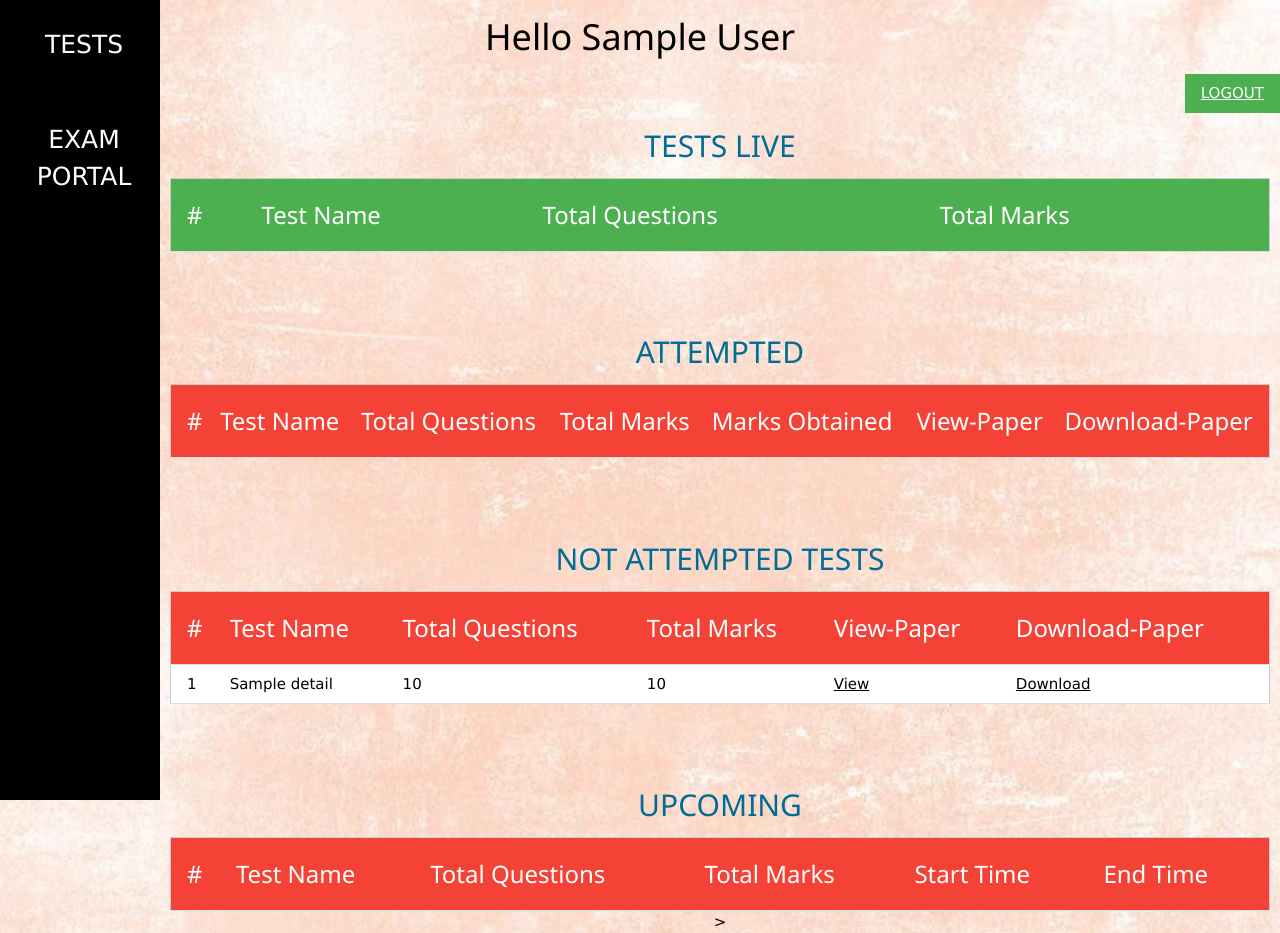
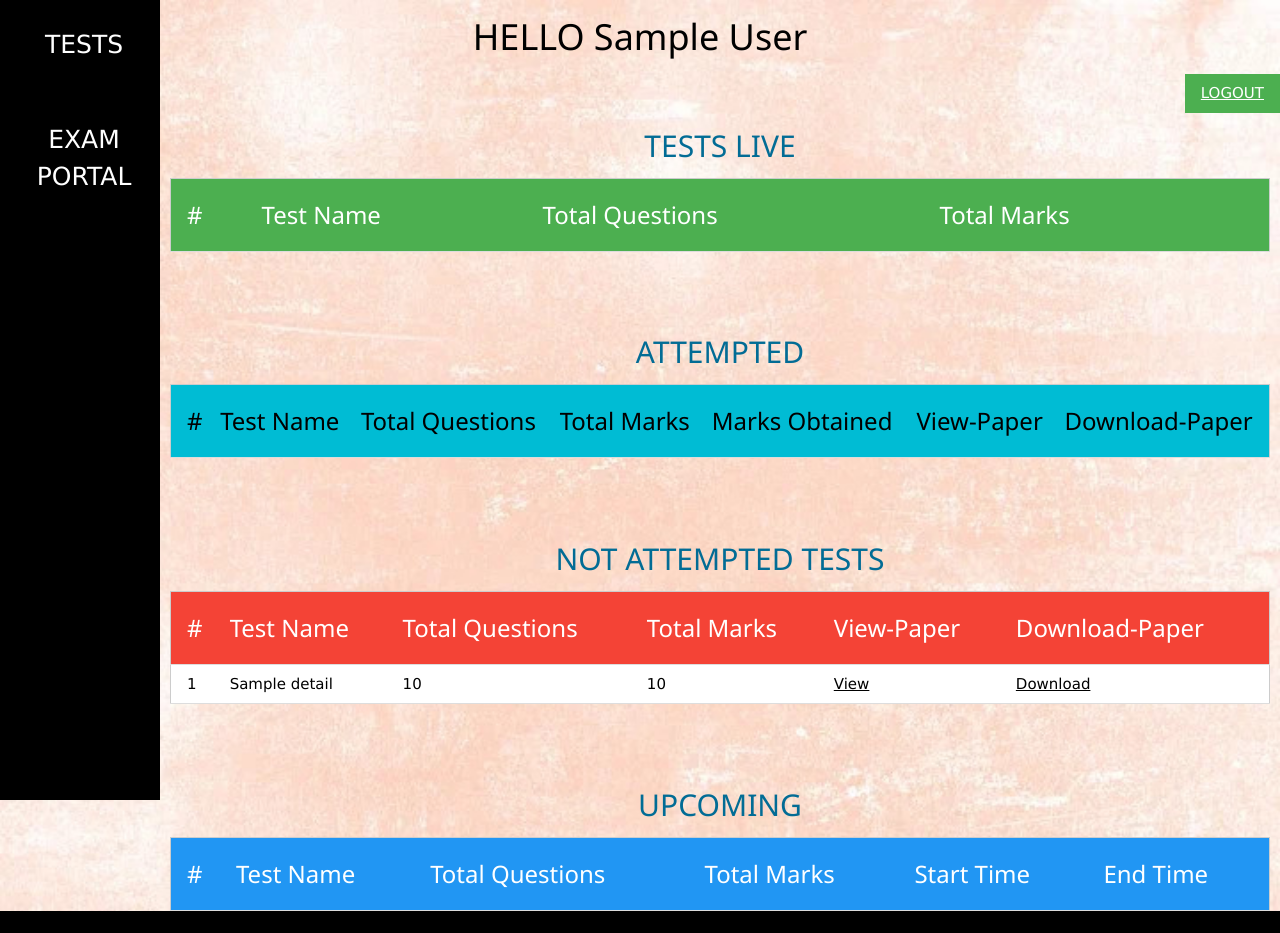
Before and after one commit to sanchit-sinha/ONLINE-EXAMINATION-PORTAL, a PHP site: page /USER/users.php in a window 1280 px wide. After the commit the page ends 911 px from the top, so only its background shows below. Run offline with PHP 8.4, Linux system fonts and the light colour scheme; the visitor is signed in with stand-in values (Sample User, id 1); tables that the repository leaves empty or names only in its code hold one stand-in row (values such as "Sample post"); data that the repository does not hold is empty.

Commit message:
update users.php

```diff
--- a/USER/users.php
+++ b/USER/users.php
@@ -47,7 +47,7 @@
     <!-- <span style="font-size:30px;cursor:pointer" onclick="openNav()">&#9776; TESTS</span> -->
 
     <div id = "greetings" style="text-align: center;">
-        <h1>Hello <?php echo $_SESSION["fullname"] ?></h1>
+        <h1>HELLO <?php echo $_SESSION["fullname"] ?></h1>
         <div id = "logout" style="text-align: right;">
             <button onclick="logout_user" class="w3-button w3-green">
                 <a href="../logout.php">LOGOUT</a>
@@ -179,7 +179,7 @@
                 <h2 >ATTEMPTED</h2>
                 <table class="w3-table-all">
                     <thead>
-                        <tr class="w3-red">
+                        <tr class="w3-cyan">
                             <th><h3>#</h3></th>
                             <th><h3>Test Name</h3></th>
                             <th><h3>Total Questions </h3></th>
@@ -264,7 +264,7 @@
                 <h2 >UPCOMING</h2>
                 <table class="w3-table-all">
                     <thead>
-                        <tr class="w3-red">
+                        <tr class="w3-blue">
                             <th><h3>#</h3></th>
                             <th><h3>Test Name</h3></th>
                             <th><h3>Total Questions </h3></th>
@@ -283,7 +283,7 @@
                                 $nques = $upcoming[$i1][1];
                                 $tmark = $upcoming[$i1][2];
                                 $st = $upcoming[$i1][3];
-                                $et = $upcoming[$i1][3];
+                                $et = $upcoming[$i1][4];
 
                                 // echo $tname." ".$nques." ".$tmark. " ".$tfpath ;
                             ?>
@@ -299,7 +299,6 @@
                     <?php } ?>
                 </table>
             </div>
->
 
         </div>
     </div>
```
Also changed, not shown: 1 other file.
